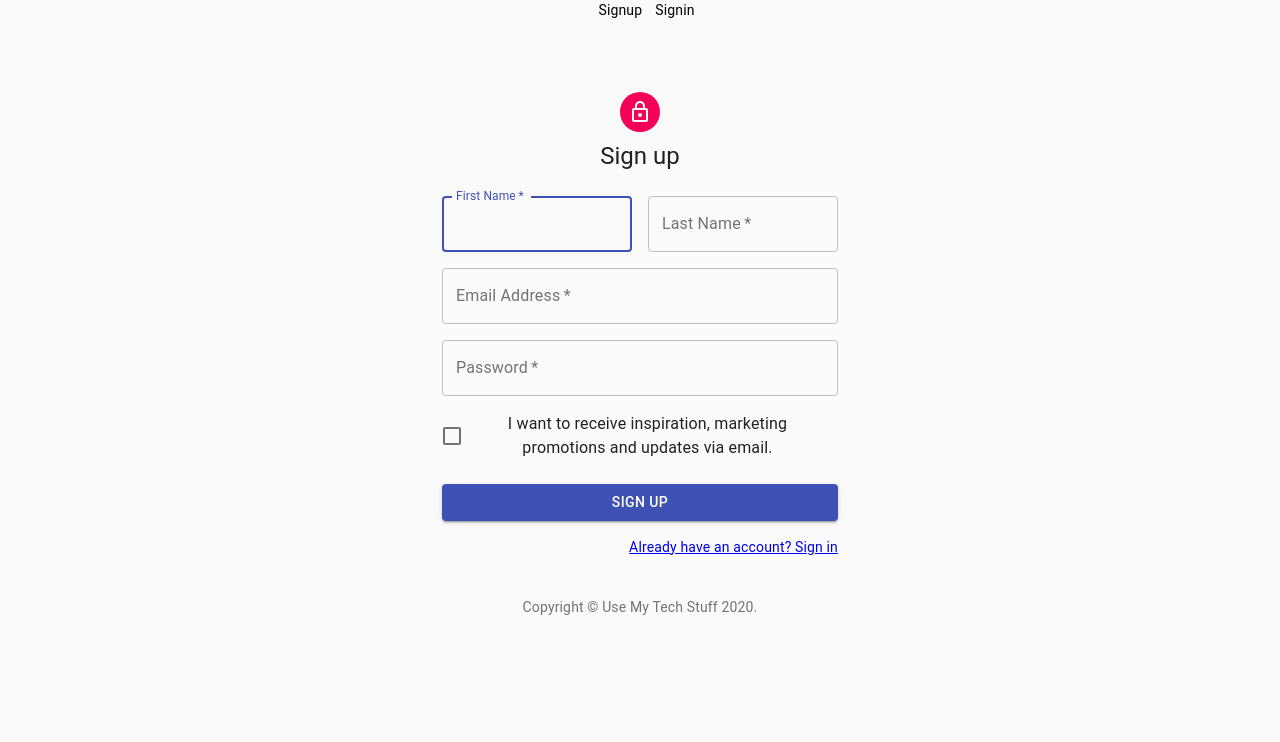
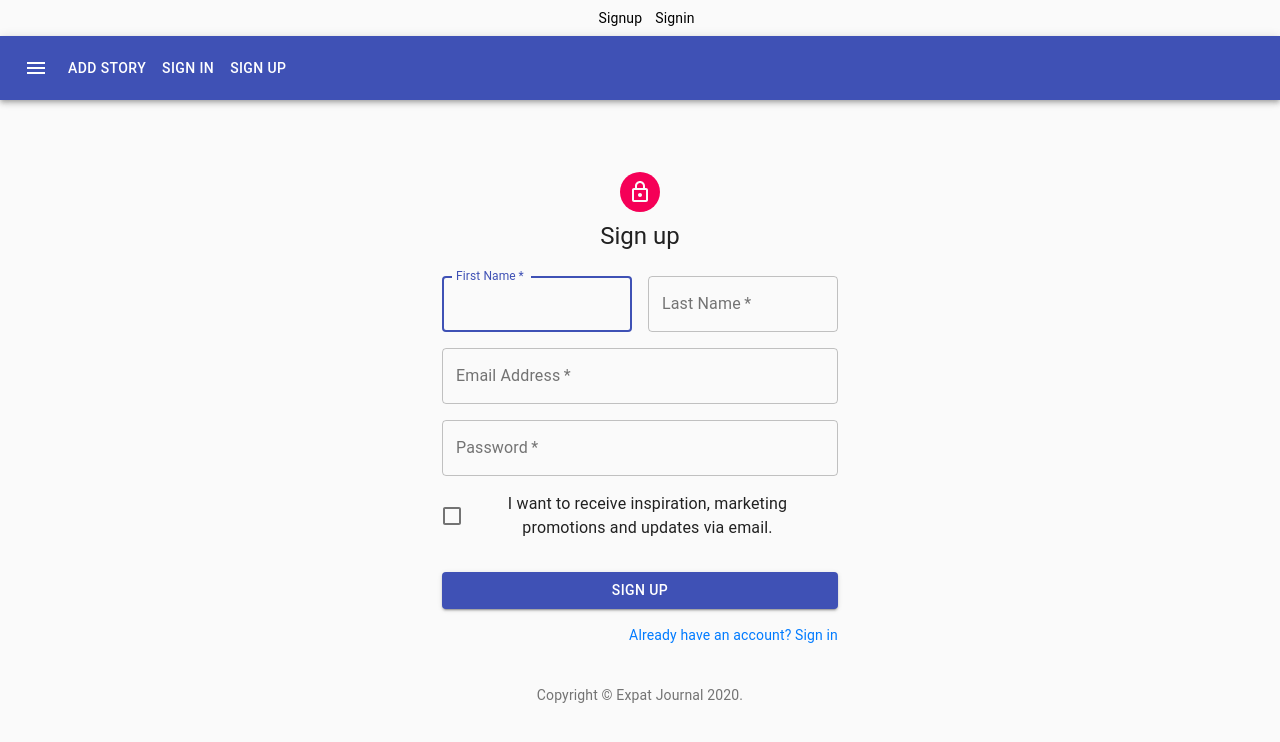
Before and after one commit to Expat-Journal-BW/front-end, a React (Create React App) app in the folder expat-journal/: page /signup in a window 1280 px wide. Shown: the top 742 px of the page. Built offline with nearby package versions, Linux system fonts and the light colour scheme.

Commit message:
update nav bar

```diff
--- a/expat-journal/package.json
+++ b/expat-journal/package.json
@@ -9,11 +9,14 @@
     "@testing-library/react": "^9.5.0",
     "@testing-library/user-event": "^7.2.1",
     "axios": "^0.20.0",
+    "bootstrap": "^4.5.2",
     "react": "^16.13.1",
+    "react-bootstrap-icons": "^1.0.0",
     "react-dom": "^16.13.1",
     "react-redux": "^7.2.1",
     "react-router-dom": "^5.2.0",
     "react-scripts": "3.4.3",
+    "reactstrap": "^8.6.0",
     "redux": "^4.0.5",
     "yup": "^0.29.3"
   },
--- a/expat-journal/src/App.js
+++ b/expat-journal/src/App.js
@@ -6,6 +6,9 @@ import Signup from "./components/Signup";
 import Signin from "./components/Signin";
 import PrivateRoute from "./components/PrivateRoute";
 import Dashboard from "./components/Dashboard";
+import NavBar from './components/navbar'
+
+
 
 export default function App() {
 	return (
@@ -25,6 +28,9 @@ export default function App() {
 						Signin
 					</SignLink>
 				</div>
+				<div>
+		  <NavBar />
+		</div>
 			</nav>
 			<Route exact path="/signup" component={Signup} />
 			<Route exact path="/signin" component={Signin} />
--- a/expat-journal/src/components/Signup.js
+++ b/expat-journal/src/components/Signup.js
@@ -28,7 +28,7 @@ const useStyles = makeStyles((theme) => ({
 		backgroundColor: theme.palette.secondary.main,
 	},
 	form: {
-		width: "100%", // Fix IE 11 issue.
+		width: "100%",
 		marginTop: theme.spacing(3),
 	},
 	submit: {
@@ -163,7 +163,7 @@ export default function SignUp() {
 				</form>
 			</div>
 			<Box mt={5}>
-				<Copyright linkText="Use My Tech Stuff" />
+				<Copyright linkText="Expat Journal" />
 			</Box>
 		</Container>
 	);
--- /dev/null
+++ b/expat-journal/src/components/navbar.js
@@ -0,0 +1,22 @@
+import React from "react";
+import AppBar from "@material-ui/core/AppBar";
+import Toolbar from "@material-ui/core/Toolbar";
+import Button from "@material-ui/core/Button";
+import IconButton from "@material-ui/core/IconButton";
+import MenuIcon from "@material-ui/icons/Menu";
+export default function App() {
+  return (
+    <div>
+      <AppBar position="static">
+        <Toolbar>
+          <IconButton edge="start" color="inherit">
+            <MenuIcon />
+          </IconButton>
+          <Button color="inherit">Add Story </Button>
+          <Button color="inherit">Sign in </Button>
+          <Button color="inherit">Sign Up</Button>
+        </Toolbar>
+      </AppBar>
+    </div>
+  );
+}
--- a/expat-journal/src/index.css
+++ b/expat-journal/src/index.css
@@ -5,6 +5,7 @@ body {
     sans-serif;
   -webkit-font-smoothing: antialiased;
   -moz-osx-font-smoothing: grayscale;
+
 }
 
 code {
--- a/expat-journal/src/index.js
+++ b/expat-journal/src/index.js
@@ -8,6 +8,7 @@ import App from "./App";
 import * as serviceWorker from "./serviceWorker";
 
 import user from "./dummyUser";
+import 'bootstrap/dist/css/bootstrap.min.css';
 
 const reducer = () => {
 	return {
```
Also changed, not shown: 2 other files (tests, documents, lock files or other folders).
